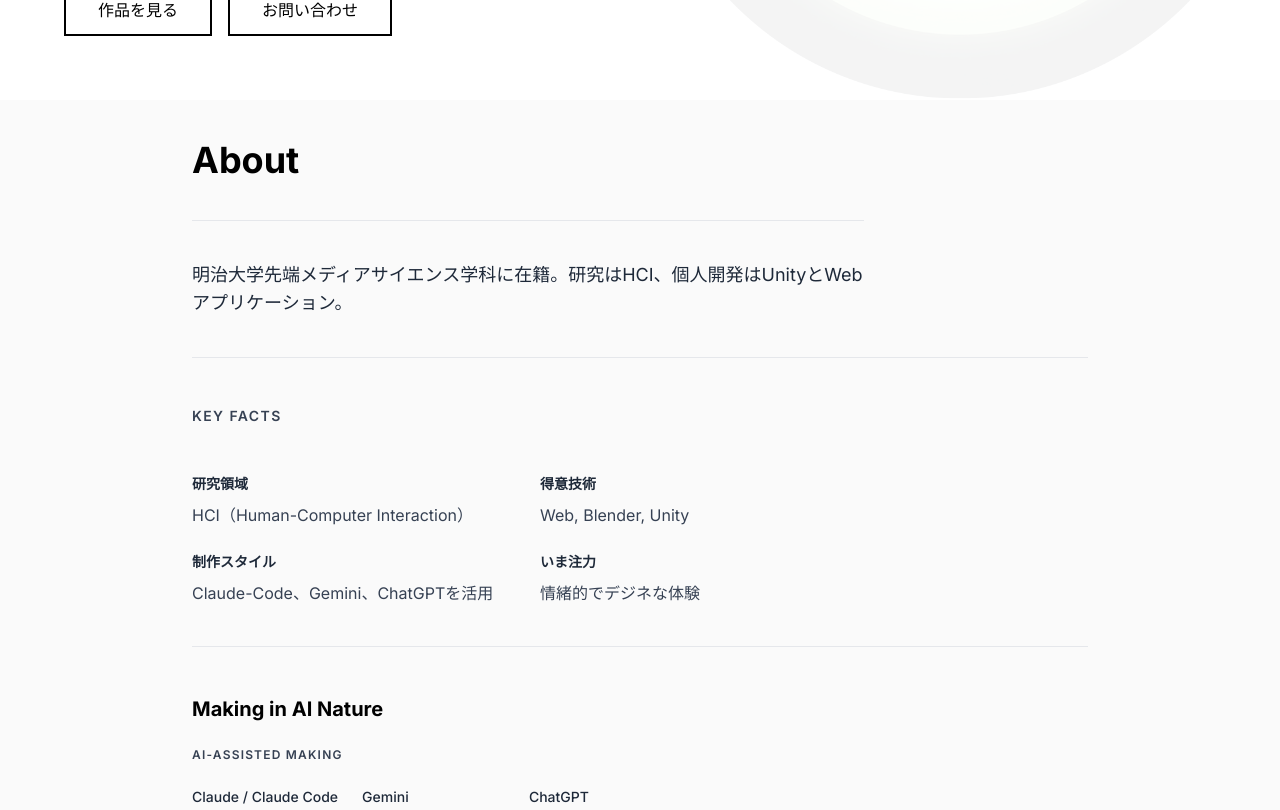
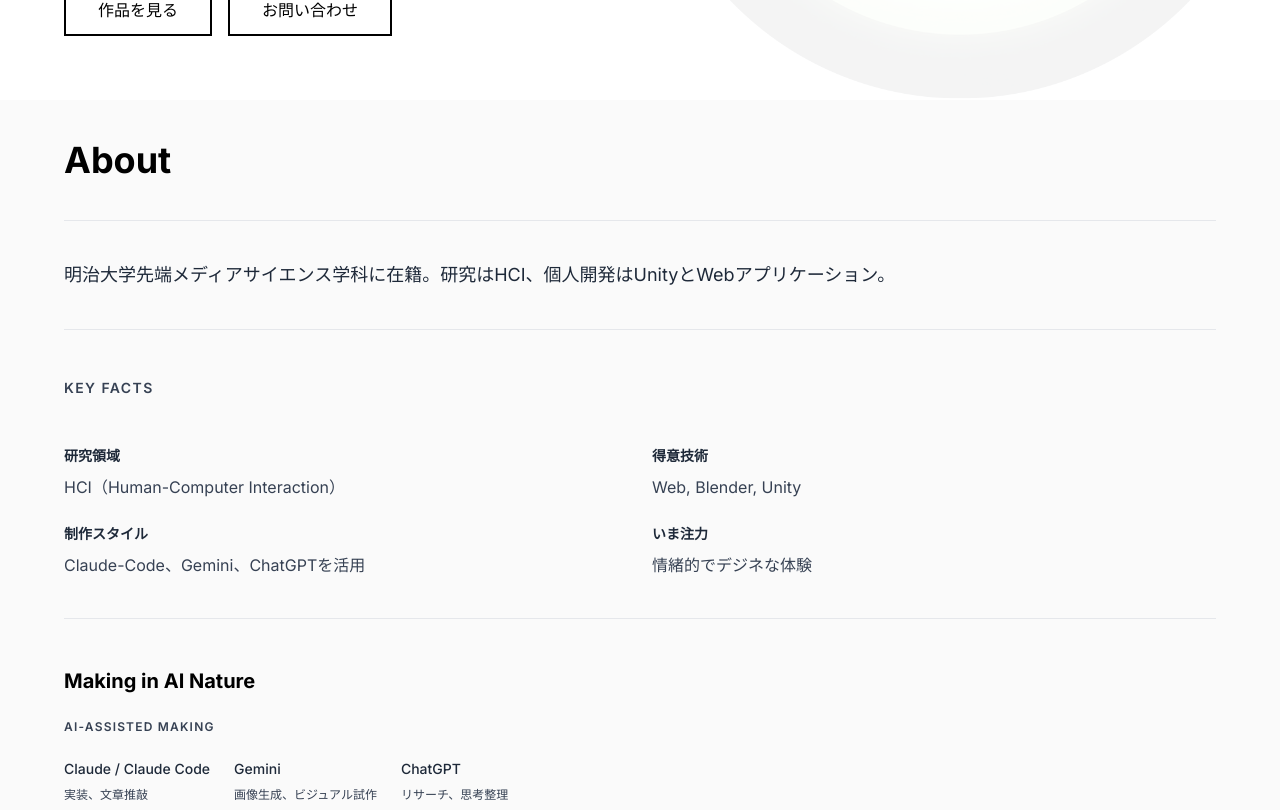
Before and after one commit to Roiril/my-portfolio, a Next.js app: page / in a window 1280 px wide. Shown: the part 550-1360 px from the top of the page. Built offline with nearby package versions, Linux system fonts and the light colour scheme.

Commit message:
fix: Update About component layout for improved responsiveness; modify works data for clarity

```diff
--- a/app/components/About.tsx
+++ b/app/components/About.tsx
@@ -3,7 +3,7 @@ import { aboutData } from '@/app/data/about';
 export default function About() {
   return (
     <section id="about" className="px-8 py-10 bg-fafafa">
-      <div className="max-w-4xl mx-auto">
+      <div className="max-w-6xl mx-auto">
         {/* セクションヘッダー */}
         <div className="mb-10">
           <h2 className="text-3xl sm:text-4xl font-bold text-black mb-8">
@@ -12,7 +12,7 @@ export default function About() {
         </div>
 
         {/* 上段：リード */}
-        <div className="border-t border-gray-200 pt-10 mb-10 pointer-events-auto max-w-2xl">
+        <div className="border-t border-gray-200 pt-10 mb-10 pointer-events-auto">
           <div className="space-y-6">
             {aboutData.bio.map((paragraph, index) => (
               <p
@@ -31,7 +31,7 @@ export default function About() {
             <h3 className="text-sm font-semibold text-gray-700 uppercase tracking-widest mb-12">
               Key Facts
             </h3>
-            <div className="grid grid-cols-2 gap-6 max-w-2xl">
+            <div className="grid grid-cols-2 gap-6">
               {aboutData.keyFacts.map((fact) => (
                 <div key={fact.title}>
                   <p className="text-sm font-semibold text-gray-800 mb-2">
--- a/app/data/works.ts
+++ b/app/data/works.ts
@@ -61,8 +61,8 @@ export const works: Work[] = [
   },
   {
     id: 'portfolio',
-    title: 'Interactive Portfolio',
-    description: 'このサイト自体も作品。タイトルや背景の文字を掴んで動かせる。',
+    title: 'Portfolio',
+    description: '普通のサイト',
     image: '/images/MyPortfolio.png',
     tags: ['Next.js', 'React'],
     links: [],
```
Also changed, not shown: .claude/settings.local.json.
